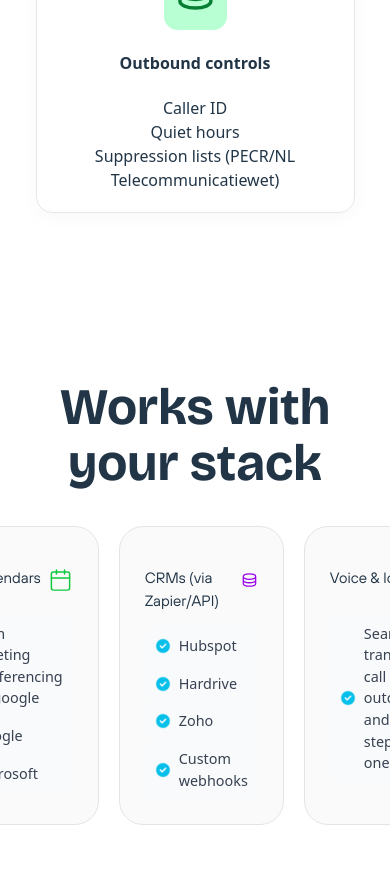
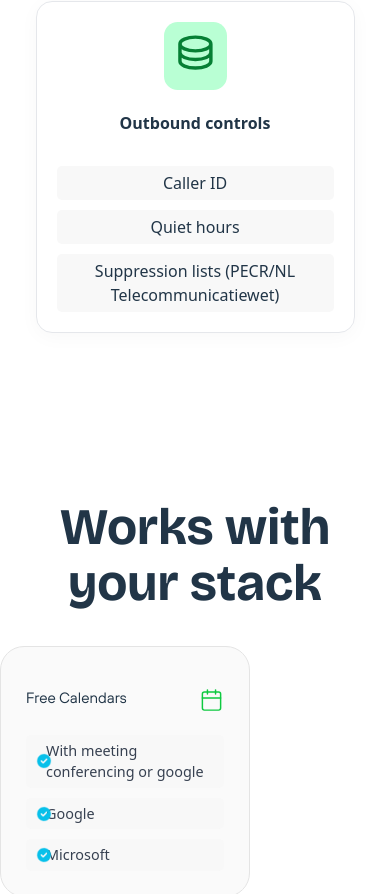
Before and after one commit to jessicakorubo/joble-testing, a React (Vite) app: page / in a window 390 px wide. Shown: the part 9040-9934 px from the top of the page. Built offline with nearby package versions, Linux system fonts and the light colour scheme.

Commit message:
initial commit

```diff
--- a/src/styles/home.css
+++ b/src/styles/home.css
@@ -480,9 +480,12 @@ h2 {
     padding: 10px;
     border-radius: 13.757px;
 }
-.features-items div{
+.feature-items div{
     padding: 10px 15px;
-    background-color: red;
+    background-color: #F8F8F8;
+    border-radius: 5px;
+    padding: 5px 20px;
+    margin-top: 10px;
 }
 
 /* explicit placement to create the mosaic */
@@ -1081,4 +1084,7 @@ h3 {
     .features-section {
         width: 90%;
     }
+    .stacks {
+        flex-direction: column;
+    }
 }
```
